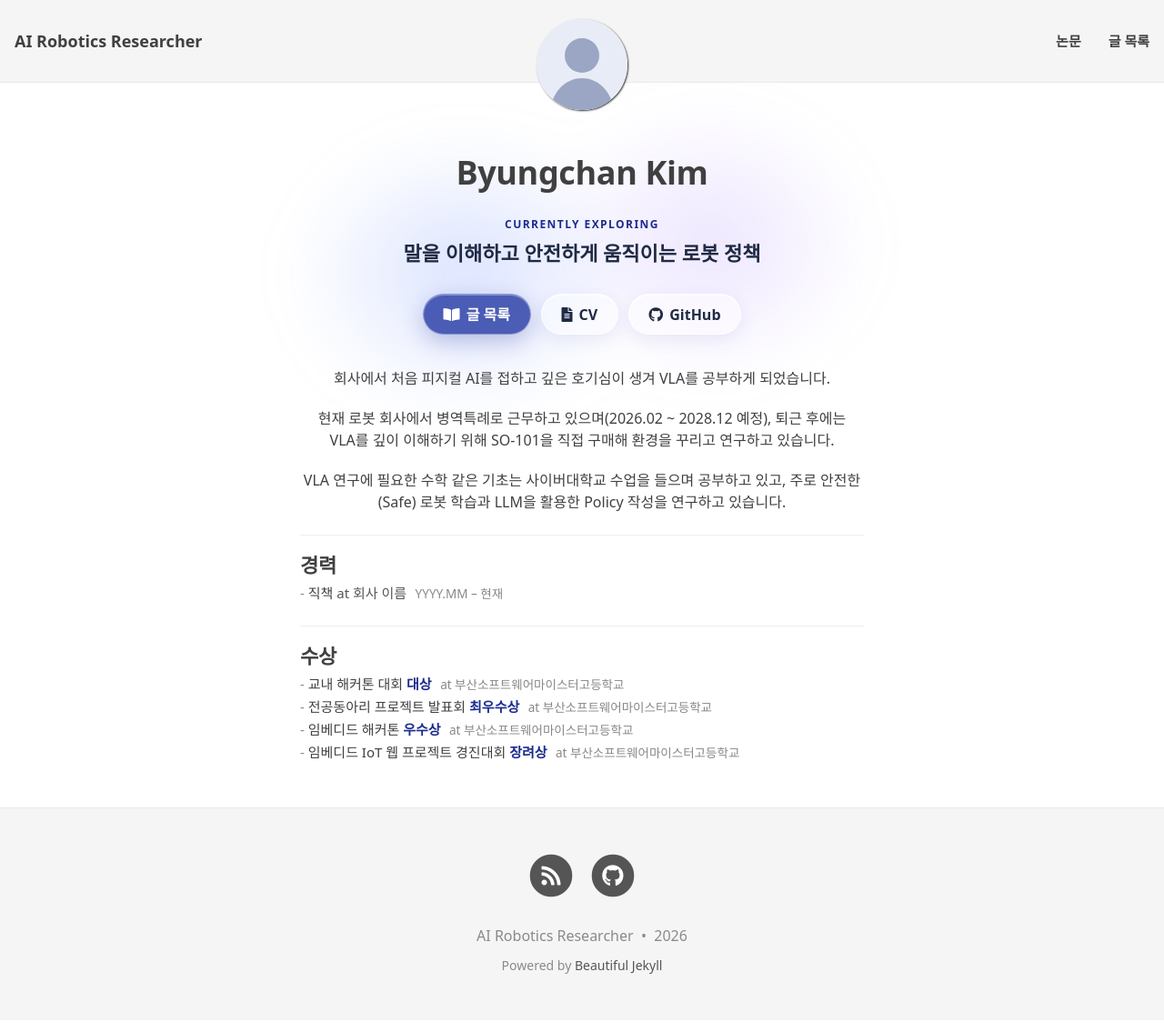
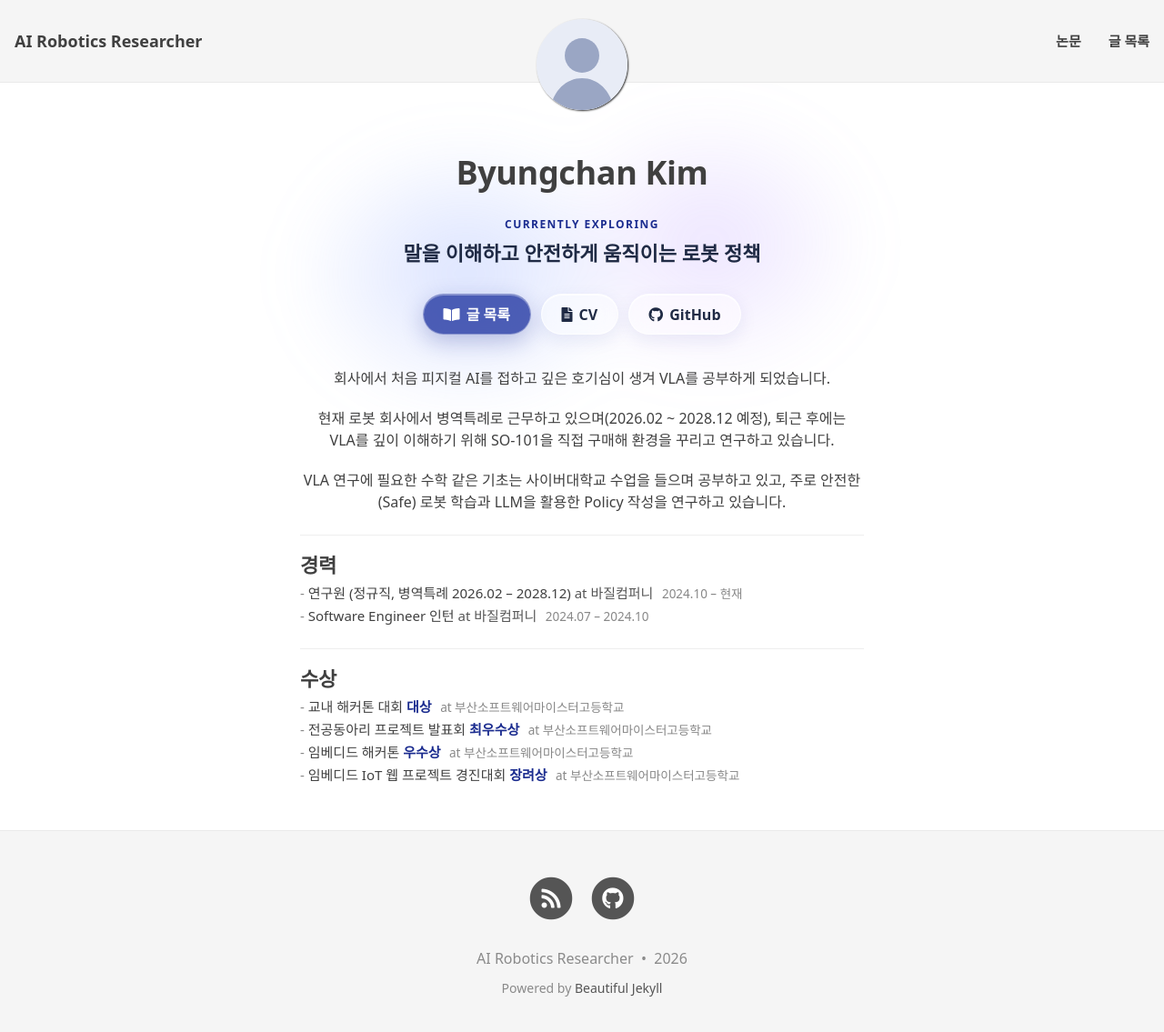
Before and after one commit to chanyee725/chanyee725, a Jekyll site: the page built from index.html, in a window 1280 px wide and 1147 px high. Shown: the top 1135 px of the window at 91% size. Built offline with Jekyll 4.4.1, drawn with Linux system fonts in a browser that asks for light colours; nearby versions of some CDN libraries; some web fonts are replaced; the list of posts is cut into pages by our own code.

Commit message:
docs: add career

```diff
--- a/_data/profile.yml
+++ b/_data/profile.yml
@@ -5,9 +5,12 @@ mission: 말을 이해하고 안전하게 움직이는 로봇 정책
 
 # career: role(직책), org(회사), period(기간). 위에서부터 보인다 (최신을 위에)
 career:
-  - role: 직책
-    org: 회사 이름
-    period: YYYY.MM – 현재
+  - role: 연구원 (정규직, 병역특례 2026.02 – 2028.12)
+    org: 바질컴퍼니
+    period: 2024.10 – 현재
+  - role: Software Engineer 인턴
+    org: 바질컴퍼니
+    period: 2024.07 – 2024.10
 
 # awards: title(대회), prize(상), org(주최), date(연월, 없으면 생략)
 # certifications: title(자격증), org(발급 기관), date(취득 연월)
```
